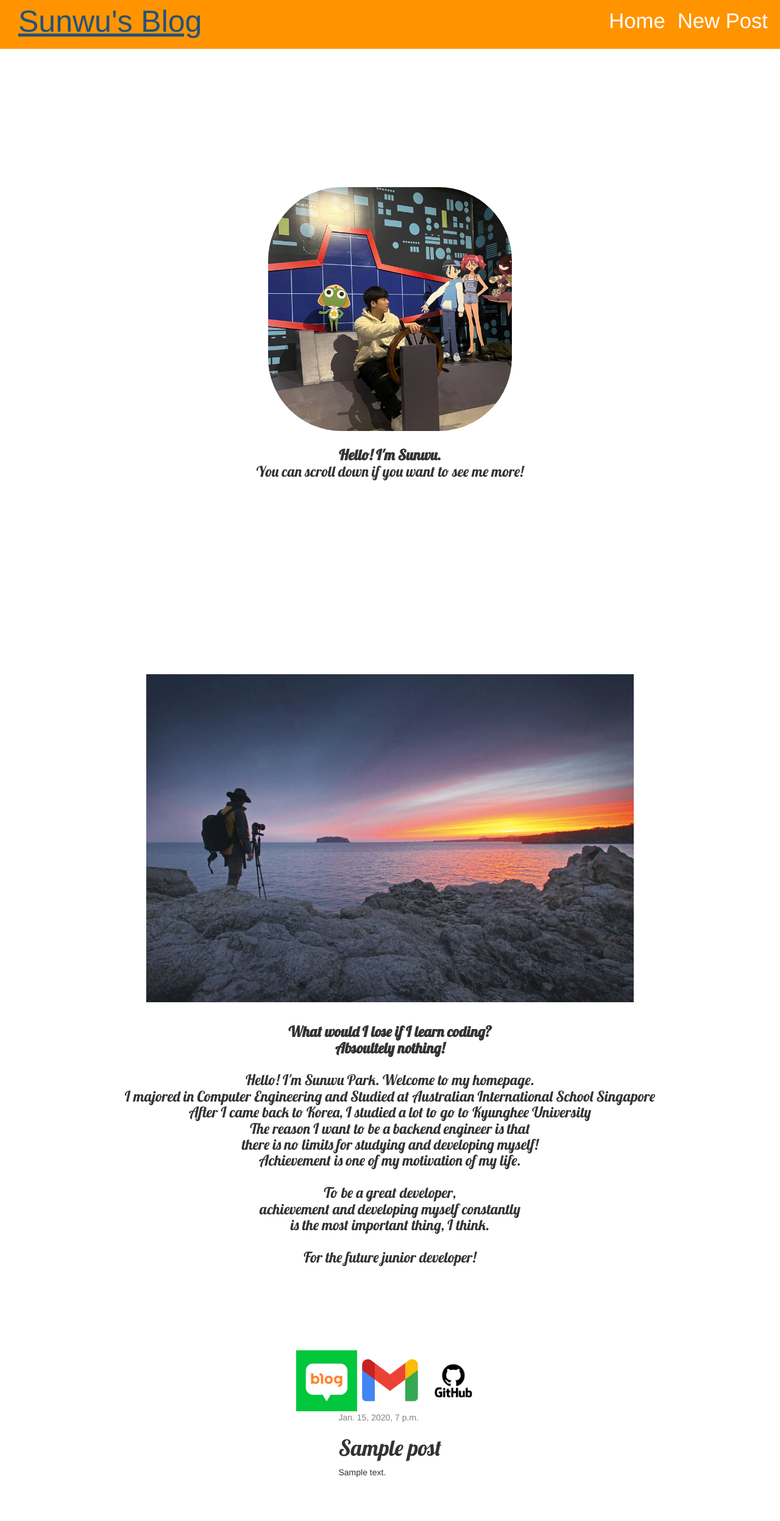
After one commit to sunwupark/DjangoBlogProject, a Django app: template blog/templates/blog/first_screen.html in a window 1280 px wide. The commit adds this page. Shown: the whole page at 61% size. Run offline with Django 3.2, Linux system fonts and the light colour scheme; the template is opened without the code that fills it: values that come from a table or form of the project are taken from there, others are empty; tables that the repository leaves empty hold one stand-in row (values such as "Sample post"); some libraries are stand-ins or nearby versions.

Commit message:
my first blg for cloudcomputing

```diff
--- a/blog/forms.py
+++ b/blog/forms.py
@@ -6,4 +6,4 @@ class PostForm(forms.ModelForm):
 
     class Meta:
         model = Post
-        fields = ('title', 'text',)
+        fields = ('title', 'text','author')
--- a/blog/static/css/blog.css
+++ b/blog/static/css/blog.css
@@ -1,7 +1,22 @@
 .page-header {
     background-color: #ff9400;
     margin-top: 0;
-    padding: 20px 20px 20px 40px;
+    display:flex;
+
+
+}
+
+.page-header-title {
+    font-size: 50px;
+    color: #ffffff;
+    padding-left: 30px;
+}
+
+.page-header-item {
+    font-size: 26px;
+    color: #ffffff;
+    margin-left: auto;
+    padding-top: 10px;
 }
 
 .page-header h1, .page-header h1 a, .page-header h1 a:visited, .page-header h1 a:active {
@@ -11,11 +26,85 @@
 }
 
 .content {
-    margin-left: 40px;
+    margin: 0 auto;
+    display: flex;
+    flex-direction: column;
+    align-items: center;
+    justify-content: center;
+}
+
+.one {
+    background-size: cover;
+    text-align: center;
+    padding-top: 180px;
+    padding-bottom: 130px;
+}
+.two {
+    background-size: cover;
+    text-align: center;
+    padding-top: 180px;
+    padding-bottom: 130px;
+}
+
+.profile {
+    border-radius: 30%;
+    display: inline-block;
+    padding: 0.5rem;
+    margin-top: 20px;
+    border: 1px solid gray;
+    background-color: rgba(255, 255, 255, 0.1);
+    border: 1px solid rgb(255, 255, 255, 0.5);
+}
+
+.profile img {
+    border-radius: 30%;
+}
+
+/* page 2 */
+
+.intext {
+    margin-top: 35px;
+}
+
+/* page 3 */
+
+.lists{
+    text-align: center;
+    font-family: 'Pretendard-Thin';
+    display: block;
+    text-align: center;
+    font-weight: 400;
+    font-family: 'Pretendard-Thin';
+    font-size: 18px;
+    line-height: 1.5;
+    font-style: italic;
+    margin: 0 auto;
+
+}
+
+.list_img {
+    width: 300px;
+    height: 300px;
+    display: block;
+    margin: 7vh 5vh;
+    margin-bottom: 50px;
+}
+
+.favorites {
+    display:inline-flex;
+    margin-top: 60px;
+}
+
+/* page 4 */
+
+.four {
+    text-align: center;
+    align-items: center;
 }
 
 h1, h2, h3, h4 {
     font-family: 'Lobster', cursive;
+    text-align: center;
 }
 
 .date {
@@ -44,3 +133,7 @@ h1, h2, h3, h4 {
 .post h1 a, .post h1 a:visited {
     color: #000000;
 }
+
+.logo{
+    object-fit: contain;
+}
--- a/blog/templates/blog/base.html
+++ b/blog/templates/blog/base.html
@@ -1,26 +1,27 @@
 {% load static %}
 <html>
     <head>
-        <title>Django Girls blog</title>
+        <title>Sunwu's blog</title>
         <link rel="stylesheet" href="//maxcdn.bootstrapcdn.com/bootstrap/3.2.0/css/bootstrap.min.css">
         <link rel="stylesheet" href="//maxcdn.bootstrapcdn.com/bootstrap/3.2.0/css/bootstrap-theme.min.css">
         <link href='//fonts.googleapis.com/css?family=Lobster&subset=latin,latin-ext' rel='stylesheet' type='text/css'>
         <link rel="stylesheet" href="{% static 'css/blog.css' %}">
+        <style>
+            @import url('https://fonts.googleapis.com/css2?family=Roboto+Slab&display=swap');
+        </style>
     </head>
     <body>
         <div class="page-header">
-            {% if user.is_authenticated %}
-                <a href="{% url 'post_new' %}" class="top-menu"><span class="glyphicon glyphicon-plus"></span></a>
-            {% endif %}
-            <h1><a href="/">Django Girls Blog</a></h1>
+            <a class = "page-header-title" href="/">Sunwu's Blog</a>
+            <div class = "page-header-item">
+                <a href="{% url 'post_new' %}" class="top-menu ">New Post</a>
+                <a href="{% url 'first_screen' %}" class="top-menu" title="home">Home</a>
+            </div>
+
         </div>
         <div class="content container">
-            <div class="row">
-                <div class="col-md-8">
                     {% block content %}
                     {% endblock %}
-                </div>
-            </div>
         </div>
     </body>
 </html>
--- /dev/null
+++ b/blog/templates/blog/first_screen.html
@@ -0,0 +1,61 @@
+{% extends 'blog/base.html' %}
+{% load static %}
+
+{% block content %}
+
+    <div class="list">
+        <div class="one">
+        <span class="profile"><img src="{% static 'myprofile.jpg' %}" width="400px;" height="400px" alt=""/></span>
+        <h3><strong>Hello! I'm Sunwu.</strong> <br>You can scroll down if you want to see me more!</h3>
+        </div>
+    </div>
+
+    <div class="list">
+        <div class ="two">
+            <img class = "me" src ="{% static 'pic.jpg' %}" alt="" width="800px;" height="538px">
+            <h3 class ="intext"> <strong>What would I lose if I learn coding?<br>Absoultely nothing!</strong><br><br>
+            Hello! I'm Sunwu Park. Welcome to my homepage.<br>
+            I majored in Computer Engineering and Studied at Australian International School Singapore<br>
+            After I came back to Korea, I studied a lot to go to Kyunghee University <br>
+            The reason I want to be a backend engineer is that <br>
+            there is no limits for studying and developing myself! <br>
+            Achievement is one of my motivation of my life. <br><br>
+            To be a great developer, <br>
+            achievement and developing myself constantly <br>
+            is the most important thing, I think.
+            <br><br>
+            For the future junior developer!</h3>
+        </div>
+    </div>
+
+    <div class="list">
+        <div class = "three">
+            <a  href = "https://blog.naver.com/sunwu2000">
+                <img src = "{% static 'naverblog.png' %}" width = "100" height="100">
+            </a>
+            <a href = "sunwu5678@gmail.com">
+                <img src = "{% static 'gmail.png' %}" width = "100" height="100">
+            </a>
+            <a href = "https://github.com/sunwupark">
+                <img class = "logo" src = "{% static 'github.png' %}" width = "100" height="100">
+            </a>
+        </div>
+    </div>
+    <div>
+    </body>
+
+
+
+    <div class="post">
+        {% if post.published_date %}
+            <div class="date">
+                {{ post.published_date }}
+            </div>
+        {% endif %}
+        {% if user.is_authenticated %}
+            <a class="btn btn-default" href="{% url 'post_edit' pk=post.pk %}"><span class="glyphicon glyphicon-pencil"></span></a>
+        {% endif %}
+        <h1>{{ post.title }}</h1>
+        <p>{{ post.text|linebreaksbr }}</p>
+    </div>
+{% endblock %}
--- a/blog/urls.py
+++ b/blog/urls.py
@@ -2,7 +2,7 @@ from django.urls import path
 from . import views
 
 urlpatterns = [
-    path('', views.post_list, name='post_list'),
+    path('', views.first_screen, name='first_screen'),
     path('post/<int:pk>/', views.post_detail, name='post_detail'),
     path('post/new/', views.post_new, name='post_new'),
     path('post/<int:pk>/edit/', views.post_edit, name='post_edit'),
```
Also changed, not shown: blog/views.py (+5 -3 lines), blog/static/github.png (added), blog/static/gmail.png (added), blog/static/myprofile.jpg (added), blog/static/naverblog.png (added), blog/static/pic.jpg (added).
